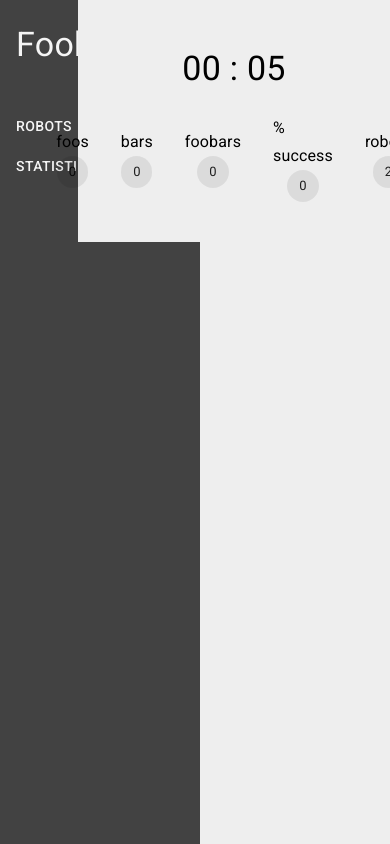
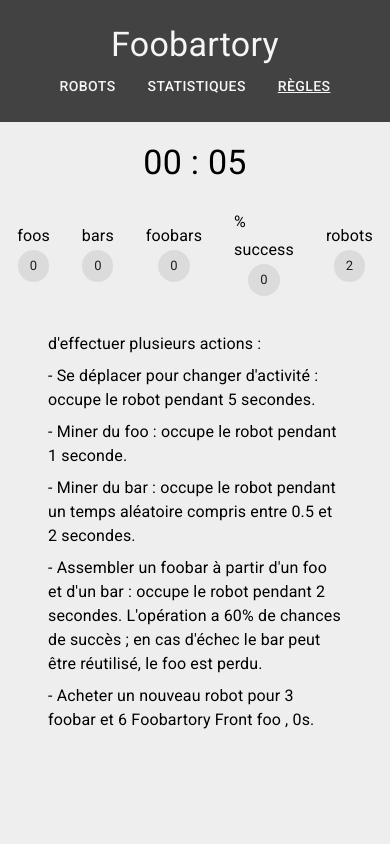
Before and after one commit to Ghuntheur/foobartory, a React (Create React App) app: page /regles in a window 390 px wide. Built offline with nearby package versions, Linux system fonts and the light colour scheme.

Commit message:
feat: rules and responsive

```diff
--- a/src/Dashboard/Dashboard.tsx
+++ b/src/Dashboard/Dashboard.tsx
@@ -3,6 +3,7 @@ import { Route, Routes } from 'react-router-dom'
 import StatsPage from '../Stats/StatsPage'
 import Header from './Header'
 import Sidebar from './Sidebar'
+import RulesPage from './RulesPage'
 import RobotsList from '../Robot/RobotsList'
 
 import './dashboard.scss'
@@ -21,6 +22,7 @@ function Dashboard() {
           <Routes>
             <Route path="/" element={<RobotsList />} />
             <Route path="/stats" element={<StatsPage />} />
+            <Route path="/regles" element={<RulesPage />} />
           </Routes>
         </div>
       </main>
--- /dev/null
+++ b/src/Dashboard/RulesPage.tsx
@@ -0,0 +1,35 @@
+import { Typography } from '@mui/material'
+
+import './rules.scss'
+
+function RulesPage() {
+  return (
+    <div className="rules-container">
+      <Typography variant="body1">
+        Les robots sont chacun capables d'effectuer plusieurs actions :
+      </Typography>
+
+      <Typography variant="body1">
+        - Se déplacer pour changer d'activité : occupe le robot pendant 5
+        secondes.
+      </Typography>
+      <Typography variant="body1">
+        - Miner du foo : occupe le robot pendant 1 seconde.
+      </Typography>
+      <Typography variant="body1">
+        - Miner du bar : occupe le robot pendant un temps aléatoire compris
+        entre 0.5 et 2 secondes.
+      </Typography>
+      <Typography variant="body1">
+        - Assembler un foobar à partir d'un foo et d'un bar : occupe le robot
+        pendant 2 secondes. L'opération a 60% de chances de succès ; en cas
+        d'échec le bar peut être réutilisé, le foo est perdu.
+      </Typography>
+      <Typography variant="body1">
+        - Acheter un nouveau robot pour 3 foobar et 6 Foobartory Front foo , 0s.
+      </Typography>
+    </div>
+  )
+}
+
+export default RulesPage
--- a/src/Dashboard/Sidebar.tsx
+++ b/src/Dashboard/Sidebar.tsx
@@ -21,6 +21,11 @@ function Sidebar() {
             <Typography variant="button">Statistiques</Typography>
           </NavLink>
         </li>
+        <li>
+          <NavLink to="/regles">
+            <Typography variant="button">Règles</Typography>
+          </NavLink>
+        </li>
       </ul>
     </div>
   )
--- a/src/Dashboard/dashboard.scss
+++ b/src/Dashboard/dashboard.scss
@@ -1,3 +1,5 @@
+@import '../styles/mixins';
+
 .dashboard-container {
   height: 100%;
 
@@ -6,6 +8,11 @@
     width: calc(100% - var(--main-width));
     height: 100vh;
     min-width: 200px;
+
+    @include mobile {
+      width: 100%;
+      height: auto;
+    }
   }
 
   > .main {
@@ -14,8 +21,17 @@
     padding: var(--spacing-xxl);
     height: 100%;
 
+    @include mobile {
+      width: 100%;
+      margin-left: 0;
+    }
+
     > .router {
       margin-top: 180px;
+
+      @include mobile {
+        margin-top: 260px;
+      }
     }
   }
 }
--- a/src/Dashboard/header.scss
+++ b/src/Dashboard/header.scss
@@ -1,3 +1,5 @@
+@import '../styles/mixins';
+
 .header-container {
   top: 0;
   padding-top: var(--spacing-xxl);
@@ -9,4 +11,12 @@
   align-items: center;
   width: var(--main-width);
   background: var(--color-background);
+  z-index: 1;
+
+  @include mobile {
+    top: 126px;
+    width: 100%;
+    left: 0;
+    padding: var(--spacing-m);
+  }
 }
--- /dev/null
+++ b/src/Dashboard/rules.scss
@@ -0,0 +1,5 @@
+.rules-container {
+  p {
+    margin: var(--spacing-s) 0;
+  }
+}
--- a/src/Dashboard/sidebar.scss
+++ b/src/Dashboard/sidebar.scss
@@ -1,3 +1,5 @@
+@import '../styles/mixins';
+
 .sidebar-container {
   background: var(--color-dark);
   height: 100%;
@@ -7,12 +9,27 @@
     color: var(--color-light);
     text-align: center;
     margin-bottom: var(--spacing-xxl);
+
+    @include mobile {
+      margin-bottom: var(--spacing-s);
+    }
+  }
+
+  ul {
+    @include mobile {
+      display: flex;
+      justify-content: center;
+    }
   }
 
   li {
     color: var(--color-light);
     margin: var(--spacing-m) 0;
 
+    @include mobile {
+      margin: 0 var(--spacing-m);
+    }
+
     .active {
       text-decoration: underline;
     }
--- a/src/Robot/robots-list.scss
+++ b/src/Robot/robots-list.scss
@@ -1,5 +1,8 @@
+@import '../styles/mixins';
+
 .robots-list-container {
   margin: var(--spacing-xl) 0;
+  padding-bottom: var(--spacing-xxl);
 
   > .new-robot-container {
     display: flex;
--- a/src/styles/index.scss
+++ b/src/styles/index.scss
@@ -1,6 +1,7 @@
 @import './vendors/reset';
 
 @import './variables';
+@import './mixins';
 
 html,
 body {
--- /dev/null
+++ b/src/styles/mixins.scss
@@ -0,0 +1,5 @@
+@mixin mobile {
+  @media only screen and (max-width: 1000px) {
+    @content;
+  }
+}
```
